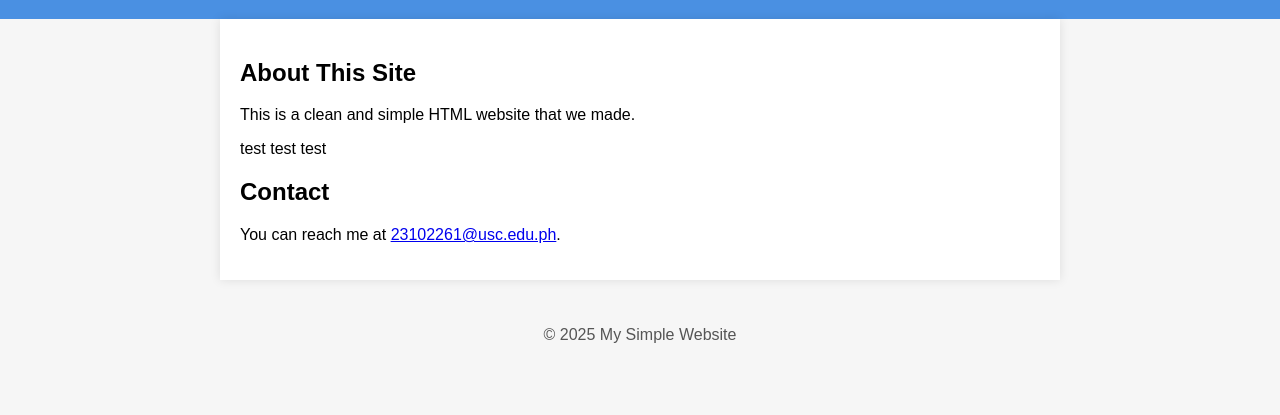
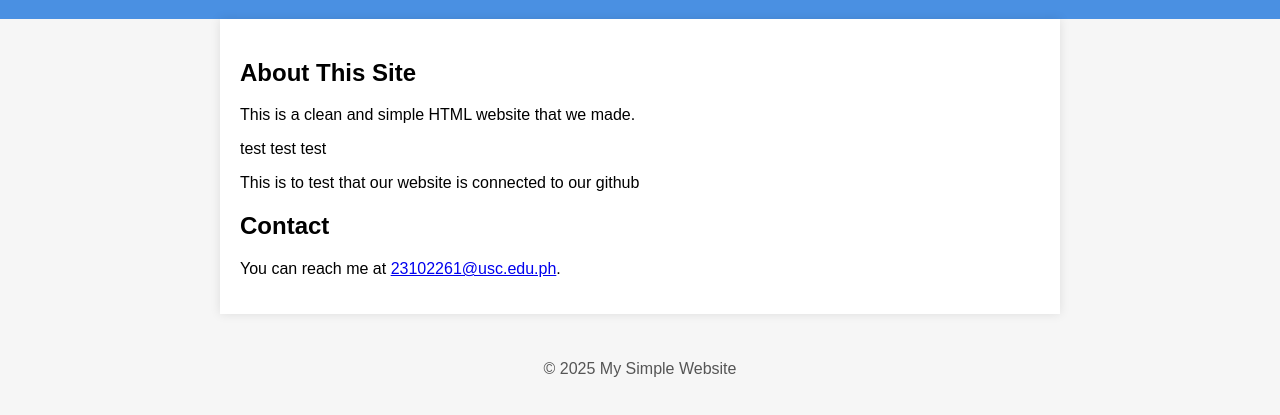
Before and after one commit to Allyn23102261/Deployment, a plain HTML site: page index.html in a window 1280 px wide. Shown: the part 245-660 px from the top of the page. Drawn offline with Linux system fonts and the light colour scheme.

Commit message:
Update index.html

```diff
--- a/index.html
+++ b/index.html
@@ -44,6 +44,7 @@
     <h2>About This Site</h2>
     <p>This is a clean and simple HTML website that we made.</p>
     <p>test test test</p>
+    <p>This is to test that our website is connected to our github</p>
 
     <h2>Contact</h2>
     <p>You can reach me at <a href="23102261@usc.edu.ph">23102261@usc.edu.ph</a>.</p>
```
